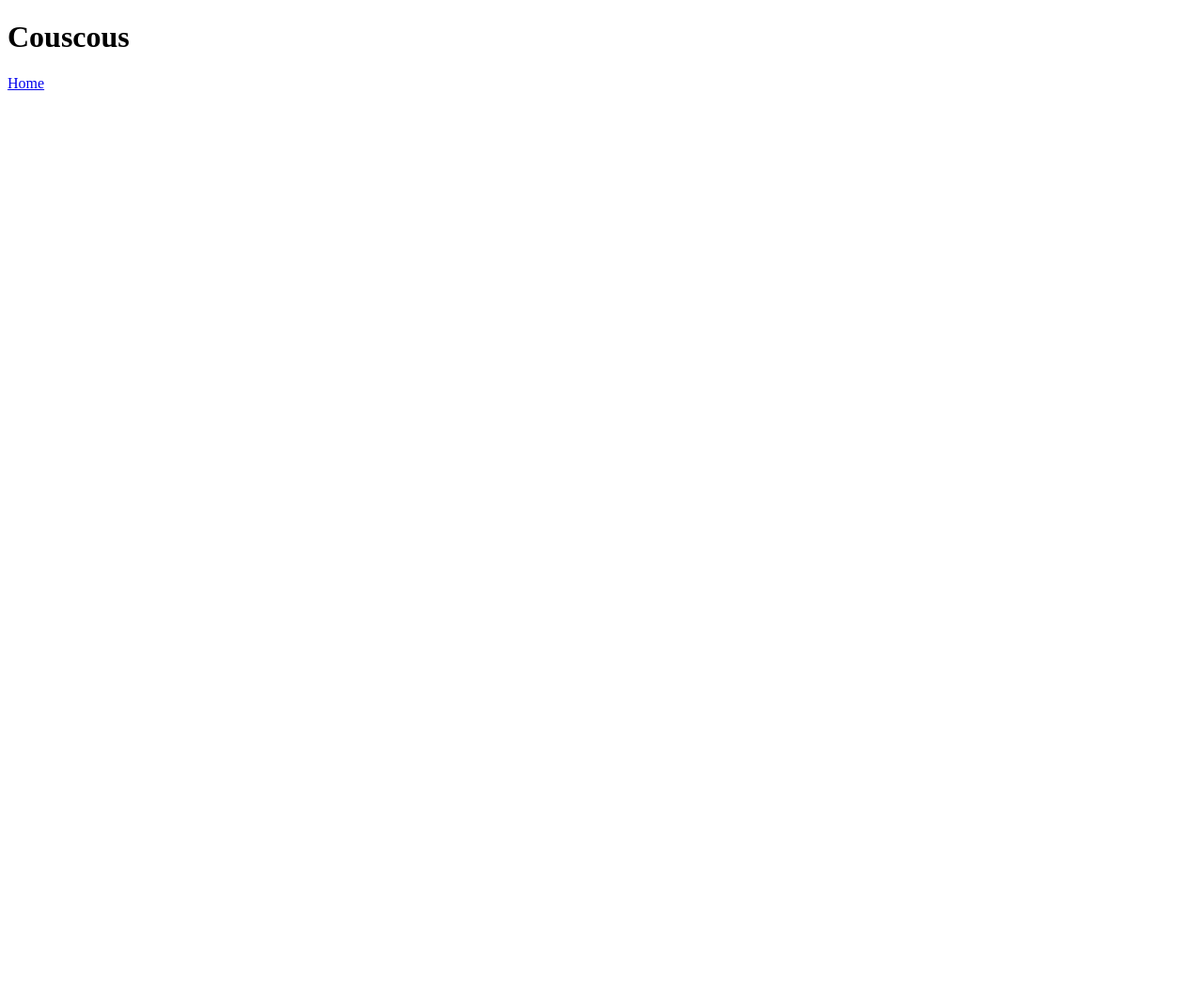
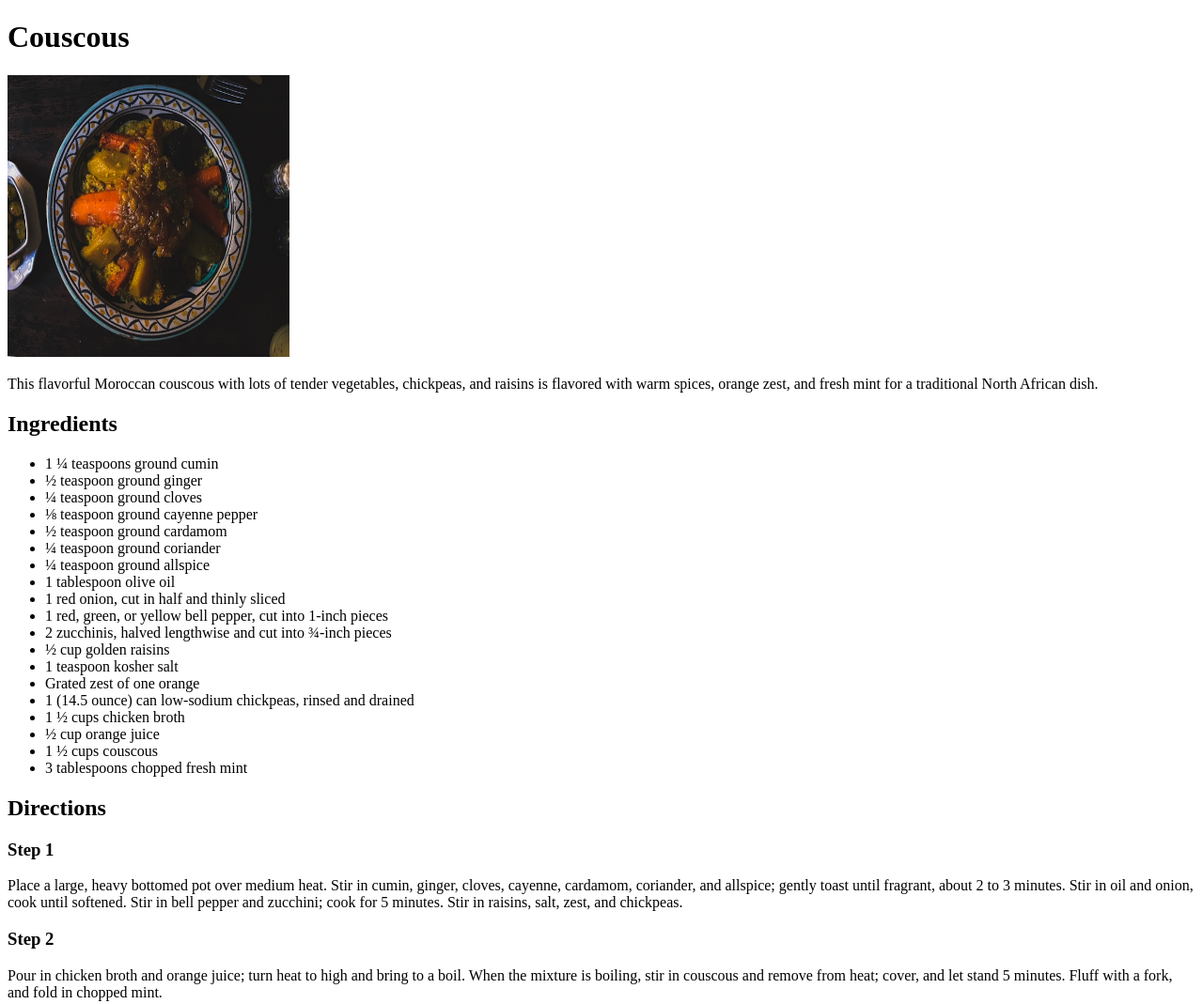
Before and after one commit to GriseldaxFR/odin-recipes, a plain HTML site: page recipes/couscous.html in a window 1280 px wide. Shown: the top 1069 px of the page at 94% size. Before the commit the page ends 800 px from the top, so only its background shows below. Drawn offline with Linux system fonts and the light colour scheme.

Commit message:
Iteration 3 : recipe page content

```diff
--- a/recipes/couscous.html
+++ b/recipes/couscous.html
@@ -9,6 +9,43 @@
 <body>
     <h1>Couscous</h1>
 
+<img src="../images/couscous.jpg" alt="Couscous Marocain" width="300" height="300">
+
+<p> This flavorful Moroccan couscous with lots of tender vegetables, chickpeas, and raisins is flavored with warm spices, orange zest, and fresh mint for a traditional North African dish.</p>
+
+<h2>Ingredients</h2>
+<ul>
+    <li>1 ¼ teaspoons ground cumin</li>
+  <li>½ teaspoon ground ginger</li>
+  <li>¼ teaspoon ground cloves</li>
+  <li>⅛ teaspoon ground cayenne pepper</li>
+  <li>½ teaspoon ground cardamom</li>
+  <li>¼ teaspoon ground coriander</li>
+  <li>¼ teaspoon ground allspice</li>
+  <li>1 tablespoon olive oil</li>
+  <li>1 red onion, cut in half and thinly sliced</li>
+  <li>1 red, green, or yellow bell pepper, cut into 1-inch pieces</li>
+  <li>2 zucchinis, halved lengthwise and cut into ¾-inch pieces</li>
+  <li>½ cup golden raisins</li>
+  <li>1 teaspoon kosher salt</li>
+  <li>Grated zest of one orange</li>
+  <li>1 (14.5 ounce) can low-sodium chickpeas, rinsed and drained</li>
+  <li>1 ½ cups chicken broth</li>
+  <li>½ cup orange juice</li>
+  <li>1 ½ cups couscous</li>
+  <li>3 tablespoons chopped fresh mint</li>
+
+</ul>
+
+<h2> Directions </h2>
+
+<h3>Step 1</h3>
+<p>Place a large, heavy bottomed pot over medium heat. Stir in cumin, ginger, cloves, cayenne, cardamom, coriander, and allspice; gently toast until fragrant, about 2 to 3 minutes. Stir in oil and onion, cook until softened. Stir in bell pepper and zucchini; cook for 5 minutes. Stir in raisins, salt, zest, and chickpeas.</p>
+
+<h3>Step 2</h3>
+<p>Pour in chicken broth and orange juice; turn heat to high and bring to a boil. When the mixture is boiling, stir in couscous and remove from heat; cover, and let stand 5 minutes. Fluff with a fork, and fold in chopped mint.</p>
+
+
     <a href="../index.html">Home</a>
 
 </body>
```
Also changed, not shown: images/couscous.jpg (added).
